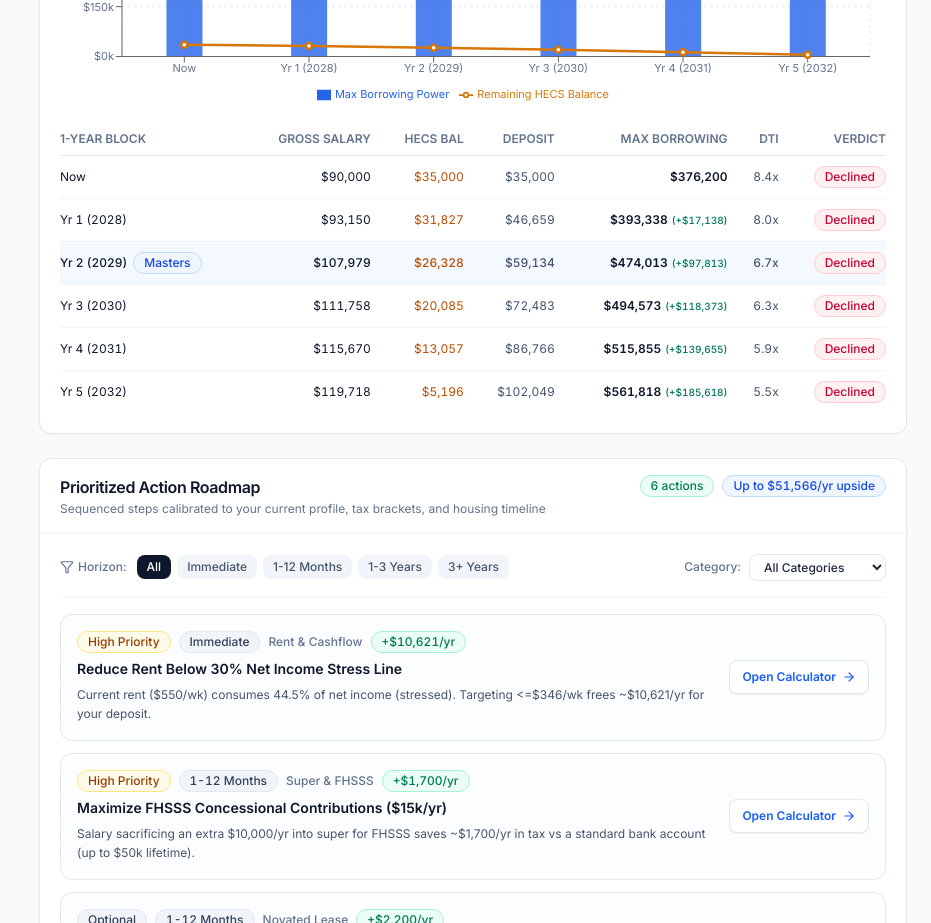
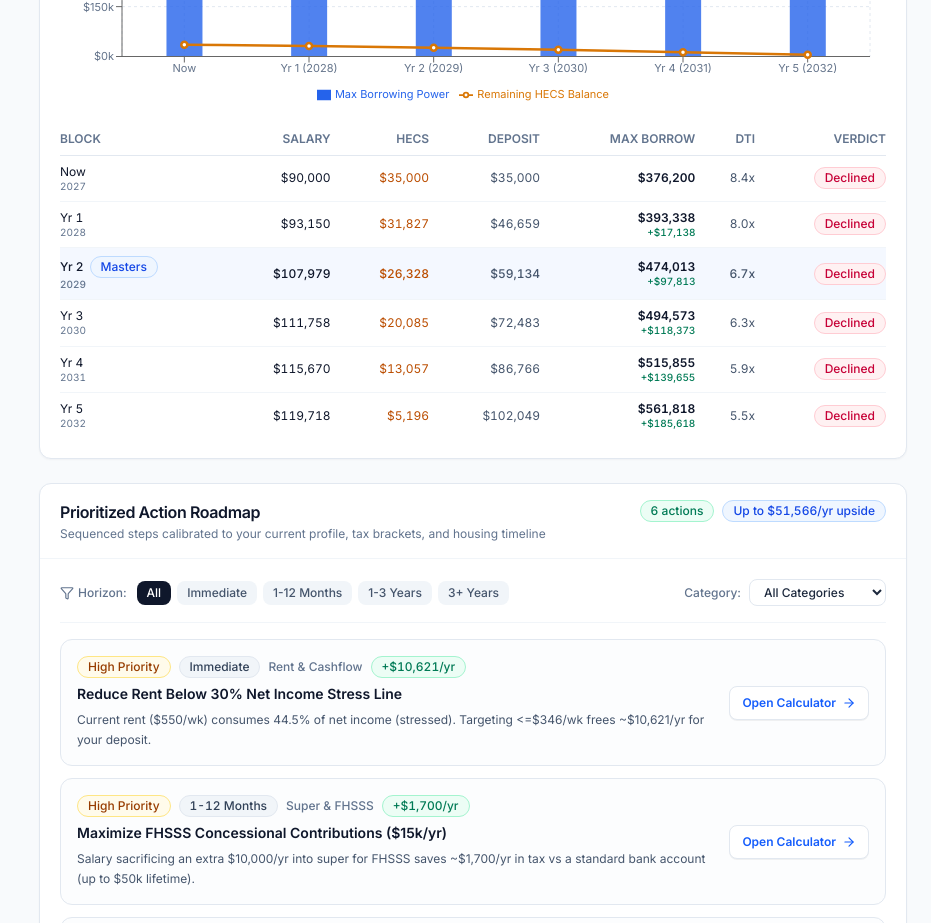
Before and after one commit to pierrer22/lifeplan, a React (Vite) app: page / in a window 1280 px wide. Shown: the part 1560-2483 px from the top of the page, without its empty margins (349-1280 px from the left). Built offline with nearby package versions, Linux system fonts and the light colour scheme.

Commit message:
Remove horizontal overflow in ForwardScenariosPanel 1-year block table

```diff
--- a/src/components/calculators/ForwardScenariosPanel.tsx
+++ b/src/components/calculators/ForwardScenariosPanel.tsx
@@ -233,16 +233,16 @@ export const ForwardScenariosPanel: React.FC<ForwardScenariosPanelProps> = ({
         </div>
 
         <div className="overflow-x-auto">
-          <table className="w-full min-w-[660px] text-left text-xs">
+          <table className="w-full text-left text-xs">
             <thead>
               <tr className="border-b border-slate-200 dark:border-slate-700 text-slate-500 dark:text-slate-400 uppercase">
-                <th className="py-2 pr-2 font-semibold">1-Year Block</th>
-                <th className="px-2 py-2 text-right font-semibold">Gross Salary</th>
-                <th className="px-2 py-2 text-right font-semibold">HECS Bal</th>
-                <th className="px-2 py-2 text-right font-semibold">Deposit</th>
-                <th className="px-2 py-2 text-right font-semibold">Max Borrowing</th>
-                <th className="px-2 py-2 text-right font-semibold">DTI</th>
-                <th className="pl-2 py-2 text-right font-semibold">Verdict</th>
+                <th className="py-2 pr-1.5 font-semibold">Block</th>
+                <th className="px-1.5 py-2 text-right font-semibold">Salary</th>
+                <th className="px-1.5 py-2 text-right font-semibold">HECS</th>
+                <th className="hidden sm:table-cell px-1.5 py-2 text-right font-semibold">Deposit</th>
+                <th className="px-1.5 py-2 text-right font-semibold">Max Borrow</th>
+                <th className="px-1.5 py-2 text-right font-semibold">DTI</th>
+                <th className="pl-1.5 py-2 text-right font-semibold">Verdict</th>
               </tr>
             </thead>
             <tbody className="divide-y divide-slate-100 dark:divide-slate-800 tabular-nums">
@@ -255,35 +255,38 @@ export const ForwardScenariosPanel: React.FC<ForwardScenariosPanelProps> = ({
                       : ''
                   }
                 >
-                  <td className="py-2.5 pr-2 text-slate-900 dark:text-slate-100">
+                  <td className="py-2 pr-1.5 whitespace-nowrap text-slate-900 dark:text-slate-100">
                     <div className="flex items-center gap-1.5">
-                      <span>{b.label}</span>
+                      <span>{b.year === 0 ? 'Now' : `Yr ${b.year}`}</span>
                       {b.mastersJustCompleted ? (
                         <Badge tone="accent">Masters</Badge>
                       ) : null}
                     </div>
+                    <div className="text-[10px] text-slate-500 dark:text-slate-400">
+                      {b.calendarYear}
+                    </div>
                   </td>
-                  <td className="px-2 py-2.5 text-right text-slate-900 dark:text-slate-100">
+                  <td className="px-1.5 py-2 text-right whitespace-nowrap text-slate-900 dark:text-slate-100">
                     {formatAUD(b.grossSalary)}
                   </td>
-                  <td className="px-2 py-2.5 text-right text-amber-700 dark:text-amber-400">
+                  <td className="px-1.5 py-2 text-right whitespace-nowrap text-amber-700 dark:text-amber-400">
                     {formatAUD(b.hecsBalance)}
                   </td>
-                  <td className="px-2 py-2.5 text-right text-slate-600 dark:text-slate-400">
+                  <td className="hidden sm:table-cell px-1.5 py-2 text-right whitespace-nowrap text-slate-600 dark:text-slate-400">
                     {formatAUD(b.projectedLiquidDeposit)}
                   </td>
-                  <td className="px-2 py-2.5 text-right font-semibold text-slate-900 dark:text-slate-100">
-                    {formatAUD(b.maxBorrowingPower)}
+                  <td className="px-1.5 py-2 text-right whitespace-nowrap font-semibold text-slate-900 dark:text-slate-100">
+                    <div>{formatAUD(b.maxBorrowingPower)}</div>
                     {b.borrowingDeltaVsNow > 0 ? (
-                      <span className="ml-1 text-[10px] font-medium text-emerald-700 dark:text-emerald-400">
-                        (+{formatAUD(b.borrowingDeltaVsNow)})
-                      </span>
+                      <div className="text-[10px] font-medium text-emerald-700 dark:text-emerald-400">
+                        +{formatAUD(b.borrowingDeltaVsNow)}
+                      </div>
                     ) : null}
                   </td>
-                  <td className="px-2 py-2.5 text-right text-slate-600 dark:text-slate-400">
+                  <td className="px-1.5 py-2 text-right whitespace-nowrap text-slate-600 dark:text-slate-400">
                     {b.dtiRatio.toFixed(1)}x
                   </td>
-                  <td className="pl-2 py-2.5 text-right">
+                  <td className="pl-1.5 py-2 text-right whitespace-nowrap">
                     <Badge
                       tone={
                         b.verdict === 'Likely Approved'
```
